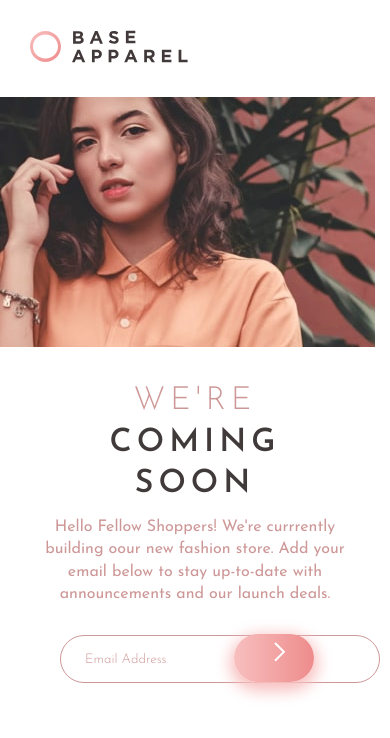
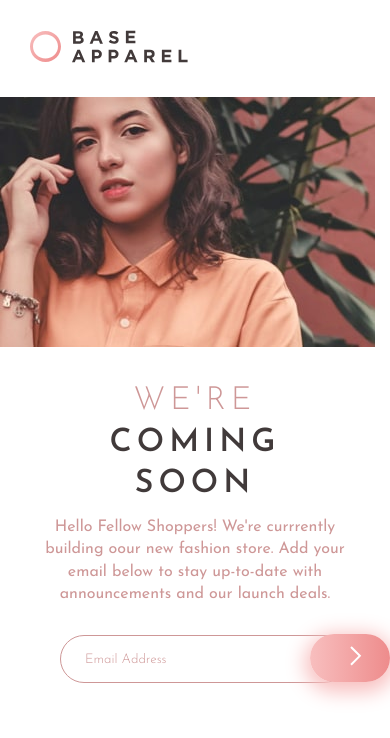
Before and after one commit to Maryahcee/base-aparrell-frontend-mentor-chanlleng, a Vue app: page / in a window 390 px wide. Shown: the top 738 px of the page. Built offline with nearby package versions, Linux system fonts and the light colour scheme.

Commit message:
Update MobileView.vue
changed mobile-btn class styles,

```diff
--- a/src/components/MobileView.vue
+++ b/src/components/MobileView.vue
@@ -20,7 +20,7 @@
         <div class="mobile-padding">
             <form  id="mobile-address">
                <input class="mobile-input" type="email" placeholder="Email Address">
-               <div class="btn-padding">
+               <div>
                     <button class="mobile-btn">
                         <img class="mobile-arrow" :src="arrow" alt="">
                     </button>
@@ -57,6 +57,7 @@ return{
     padding: 0;
     box-sizing: border-box;
 }
+
 #mobile-card {
     background: linear-gradient(135deg, hsl(0, 0%, 100%), hsl(0, 100%, 98%));
     display: flex;
@@ -122,7 +123,7 @@ return{
     color: var(--desaturated-red);
     padding: 0.1rem 1.5rem;
     height: 3rem;
-    width: 20rem;
+    width: 18rem;
     font-family: "Josefin Sans";
     font-weight: 300;
 }
@@ -134,17 +135,15 @@ return{
 
 .mobile-btn {
     background: linear-gradient(90deg, hsl(0, 80%, 86%), hsl(0, 74%, 74%));
- border: 0;
     border-radius: 2rem;
- box-shadow: 0 5px 15px 4px hsl(0, 80%, 86%);
- position: absolute;
- top: 24%;
- right: 100%;
- left: 60%;
+    box-shadow: 0 5px 20px 5px hsl(0, 80%, 86%);
     width: 5rem;
     height: 3rem;
     cursor: pointer;
     border-style: none;
+    display: flex;
+    align-items: center;
+    justify-content: center;
 
 }
 
@@ -152,6 +151,6 @@ return{
     display: flex;
     justify-content: center;
     align-items: center;
-    margin: auto;
+    margin: 0 auto;
 }
 </style>
```
Lines whose indentation alone changed are shown as unchanged.
